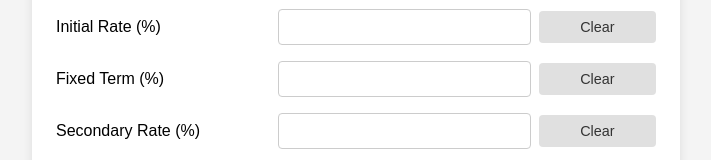
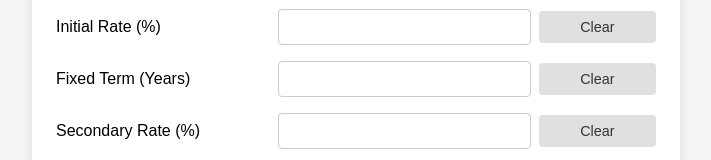
Before and after one commit to Ampdrew06/Mortgage-Calculator, a React (Create React App) app: page / in a window 1280 px wide. Shown: the part 203-363 px from the top of the page, without its empty margins (284-995 px from the left). Built offline with nearby package versions, Linux system fonts and the light colour scheme.

Commit message:
Update App.jsx

```diff
--- a/src/App.jsx
+++ b/src/App.jsx
@@ -176,7 +176,7 @@ function App() {
           </div>
 
           <div className="input-row">
-            <label>Fixed Term (%)</label>
+            <label>Fixed Term (Years)</label>
             <input
               type="number"
               value={fixedTerm}
```
